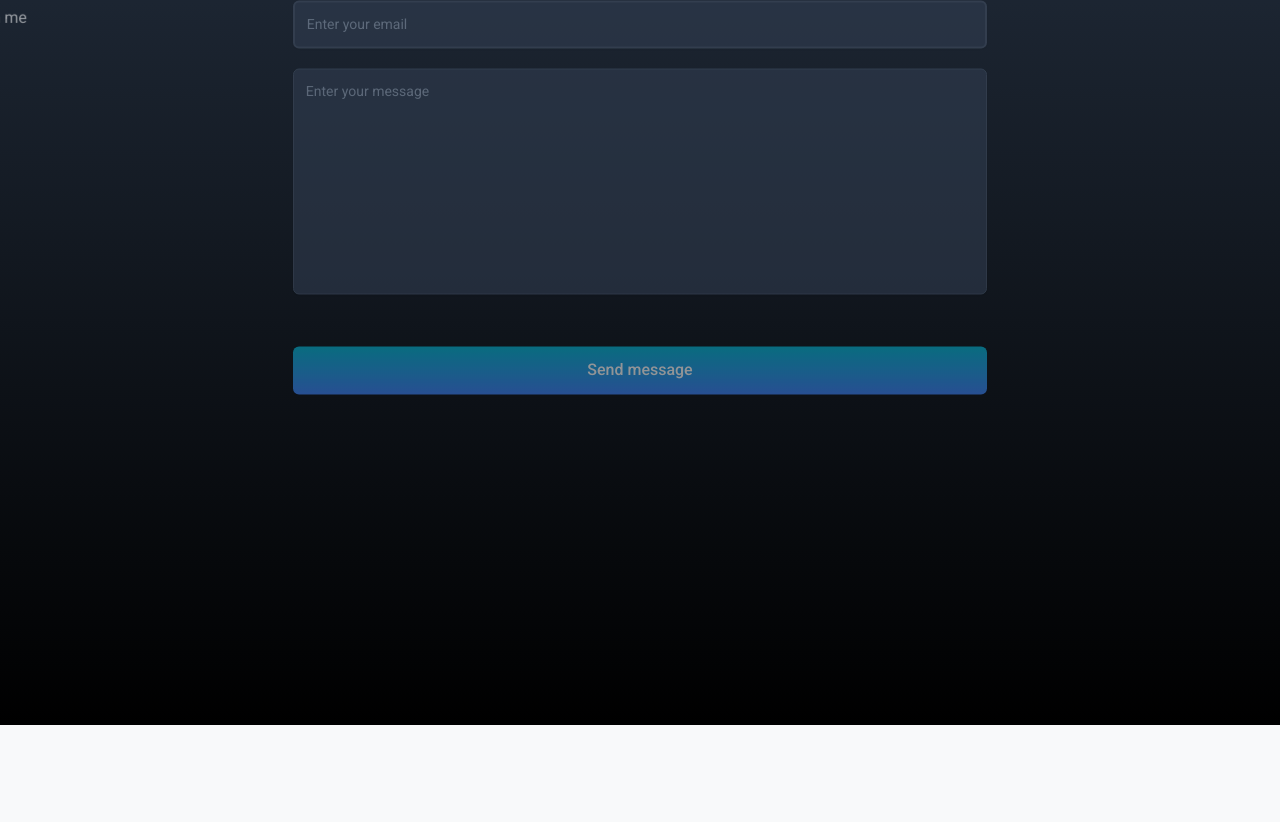
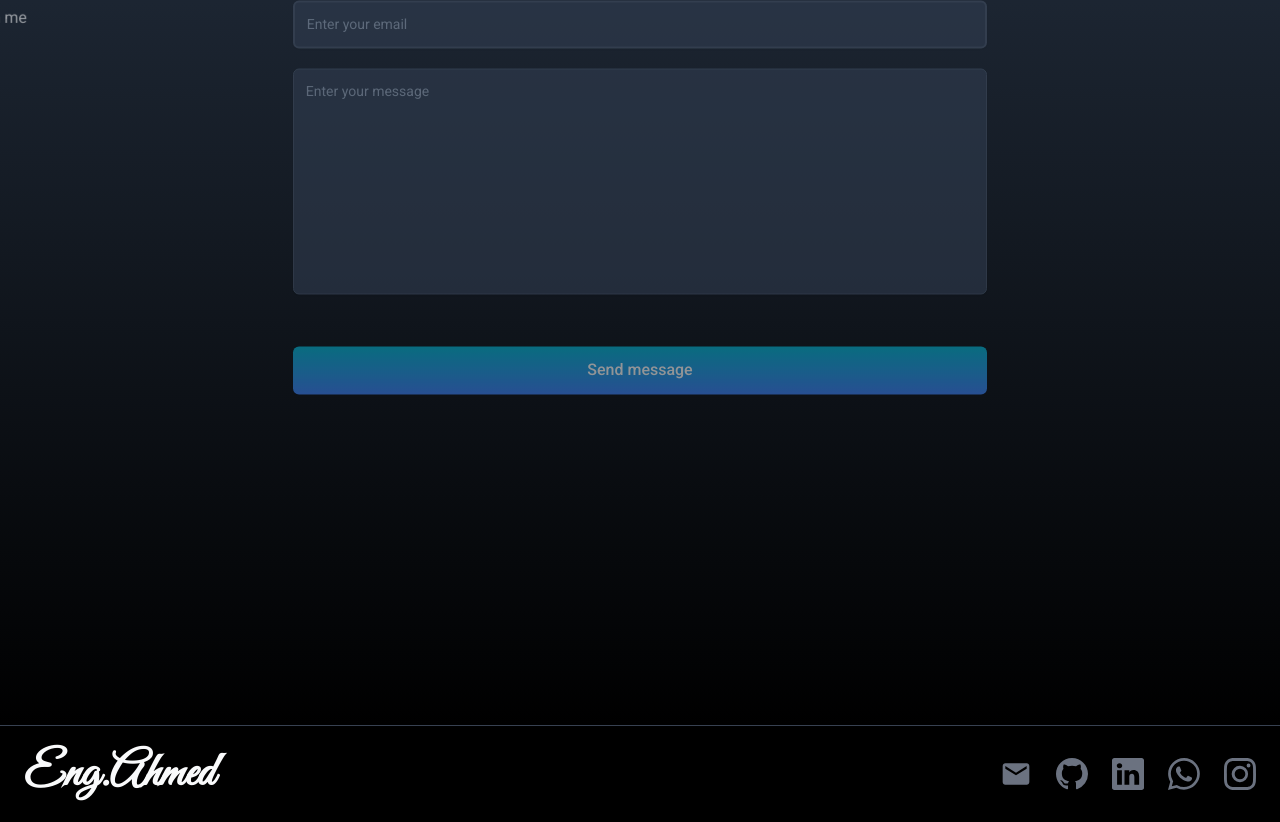
Before and after one commit to Ahmed-Alabadla/landing-page-portfolio, a React (Create React App) app: page / in a window 1280 px wide. Shown: the part 3443-4265 px from the top of the page. Before the commit the page ends 4168 px from the top, so only its background shows below. Built offline with nearby package versions, Linux system fonts and the light colour scheme.

Commit message:
add footer and finish project

```diff
--- a/src/App.js
+++ b/src/App.js
@@ -9,6 +9,7 @@ import Home from "./components/Home";
 import Projects from "./components/Projects";
 import Experience from "./components/Experience";
 import Contact from "./components/Contact";
+import Footer from "./components/Footer";
 
 function App() {
   const { mode } = useSelector((state) => state.mode);
@@ -41,6 +42,7 @@ function App() {
           <Projects />
           <Experience />
           <Contact />
+          <Footer />
         </>
       )}
     </div>
--- a/src/components/Contact.jsx
+++ b/src/components/Contact.jsx
@@ -1,4 +1,4 @@
-import React, { useRef } from "react";
+import React, { useRef, useState } from "react";
 import emailjs from "@emailjs/browser";
 import { useForm } from "react-hook-form";
 import { BarLoader } from "react-spinners";
@@ -8,6 +8,7 @@ import { Fade } from "react-awesome-reveal";
 
 function Contact() {
   const form = useRef();
+  const [loading, setLoading] = useState(false);
 
   // handle form events
   const {
@@ -19,9 +20,11 @@ function Contact() {
 
   // handleSubmit
   const onSubmit = (data) => {
+    setLoading(true);
+
     emailjs
       .sendForm(
-        "service_eayx81b",
+        "service_9nniy4m",
         "template_wnzcqpg",
         form.current,
         "Rj2QulWvExeOM5G9k"
@@ -39,6 +42,7 @@ function Contact() {
             theme: "colored",
           });
           reset();
+          setLoading(false);
         },
         (error) => {
           // console.log(error.text);
@@ -134,7 +138,8 @@ function Contact() {
 
               <button
                 type="submit"
-                className="text-white font-medium bg-gradient-to-b from-cyan-500 to-blue-500 px-6 py-3 my-8 flex items-center justify-center rounded-md  duration-300"
+                disabled={loading}
+                className="disabled:cursor-not-allowed text-white font-medium bg-gradient-to-b from-cyan-500 to-blue-500 px-6 py-3 my-8 flex items-center justify-center rounded-md  duration-300"
               >
                 Send message
               </button>
--- /dev/null
+++ b/src/components/Footer.jsx
@@ -0,0 +1,86 @@
+import React from "react";
+import {
+  // BsFacebook,
+  BsGithub,
+  BsInstagram,
+  BsLinkedin,
+  BsWhatsapp,
+} from "react-icons/bs";
+import { MdEmail } from "react-icons/md";
+
+function Footer() {
+  return (
+    <footer class="p-4 bg-light sm:p-6 dark:bg-black border-t border-gray-200 dark:border-gray-700">
+      {/* container mx-auto */}
+      <div class=" flex flex-col justify-center sm:flex-row gap-8 sm:justify-between items-center w-full">
+        <h1 className="text-4xl md:text-5xl font-signature font-semibold  z-10 text-gray-800 dark:text-gray-50">
+          Eng.Ahmed
+        </h1>
+        <ul className="flex space-x-6  sm:justify-center mb-3 sm:mb-0">
+          <li>
+            <a
+              href="mailto:eng.ahmedalabadla@gmail.com"
+              target="_blank"
+              rel="noreferrer"
+              className="text-gray-500 hover:text-gray-900 dark:hover:text-white"
+            >
+              <MdEmail className="w-7 h-7 sm:w-8 sm:h-8" />
+            </a>
+          </li>
+          <li>
+            <a
+              href="https://github.com/Ahmed-Alabadla"
+              target="_blank"
+              rel="noreferrer"
+              className="text-gray-500 hover:text-gray-900 dark:hover:text-white"
+            >
+              <BsGithub className="w-7 h-7 sm:w-8 sm:h-8" />
+            </a>
+          </li>
+          <li>
+            <a
+              href="https://www.linkedin.com/in/ahmedalabadla/"
+              target="_blank"
+              rel="noreferrer"
+              className="text-gray-500 hover:text-gray-900 dark:hover:text-white"
+            >
+              <BsLinkedin className="w-7 h-7 sm:w-8 sm:h-8" />
+            </a>
+          </li>
+          {/* <li>
+        <a
+          href="#!"
+          target="_blank"
+          rel="noreferrer"
+          className="text-gray-500 hover:text-gray-900 dark:hover:text-white"
+        >
+          <BsFacebook className="w-7 h-7 sm:w-8 sm:h-8" />
+        </a>
+      </li> */}
+          <li>
+            <a
+              href="https://api.whatsapp.com/send?phone=970597762451"
+              target="_blank"
+              rel="noreferrer"
+              className="text-gray-500 hover:text-gray-900 dark:hover:text-white"
+            >
+              <BsWhatsapp className="w-7 h-7 sm:w-8 sm:h-8" />
+            </a>
+          </li>
+          <li>
+            <a
+              href="https://www.instagram.com/ahmed._.alabadla/"
+              target="_blank"
+              rel="noreferrer"
+              className="text-gray-500 hover:text-gray-900 dark:hover:text-white"
+            >
+              <BsInstagram className="w-7 h-7 sm:w-8 sm:h-8" />
+            </a>
+          </li>
+        </ul>
+      </div>
+    </footer>
+  );
+}
+
+export default Footer;
```
